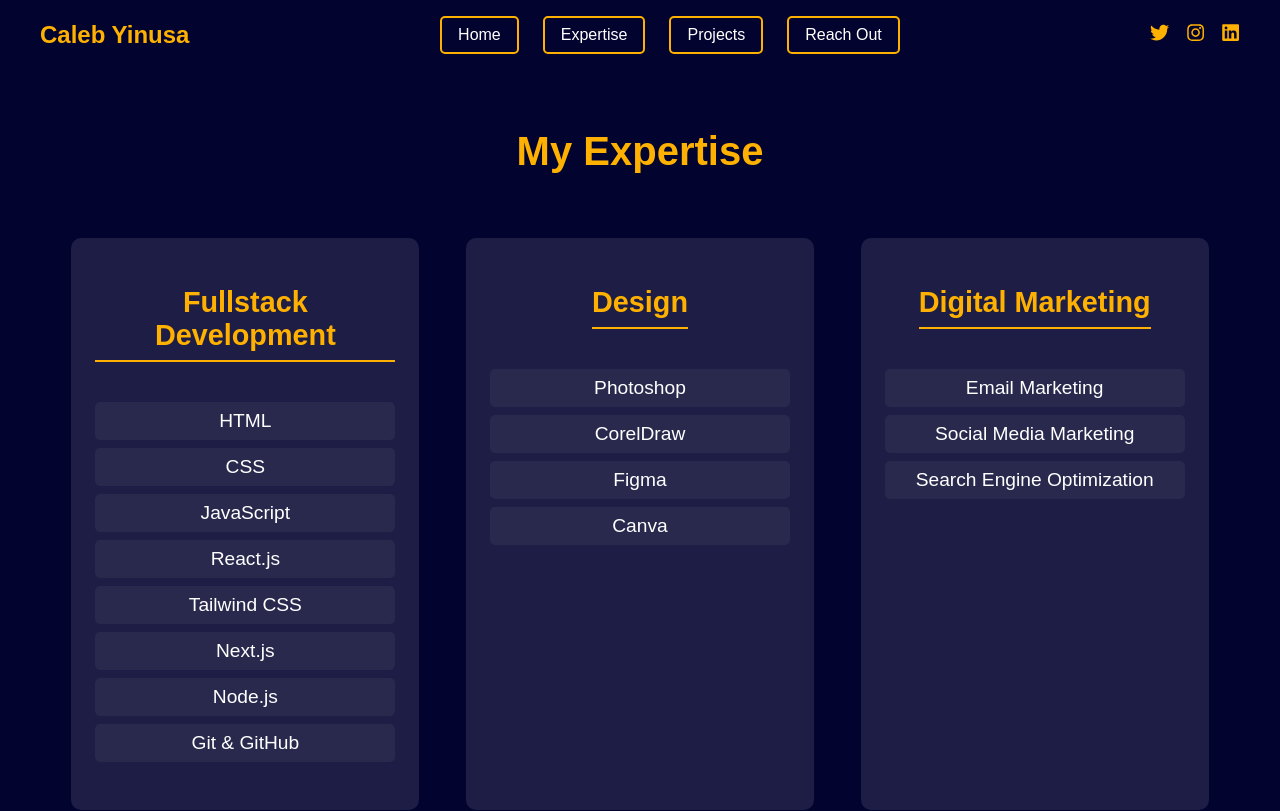
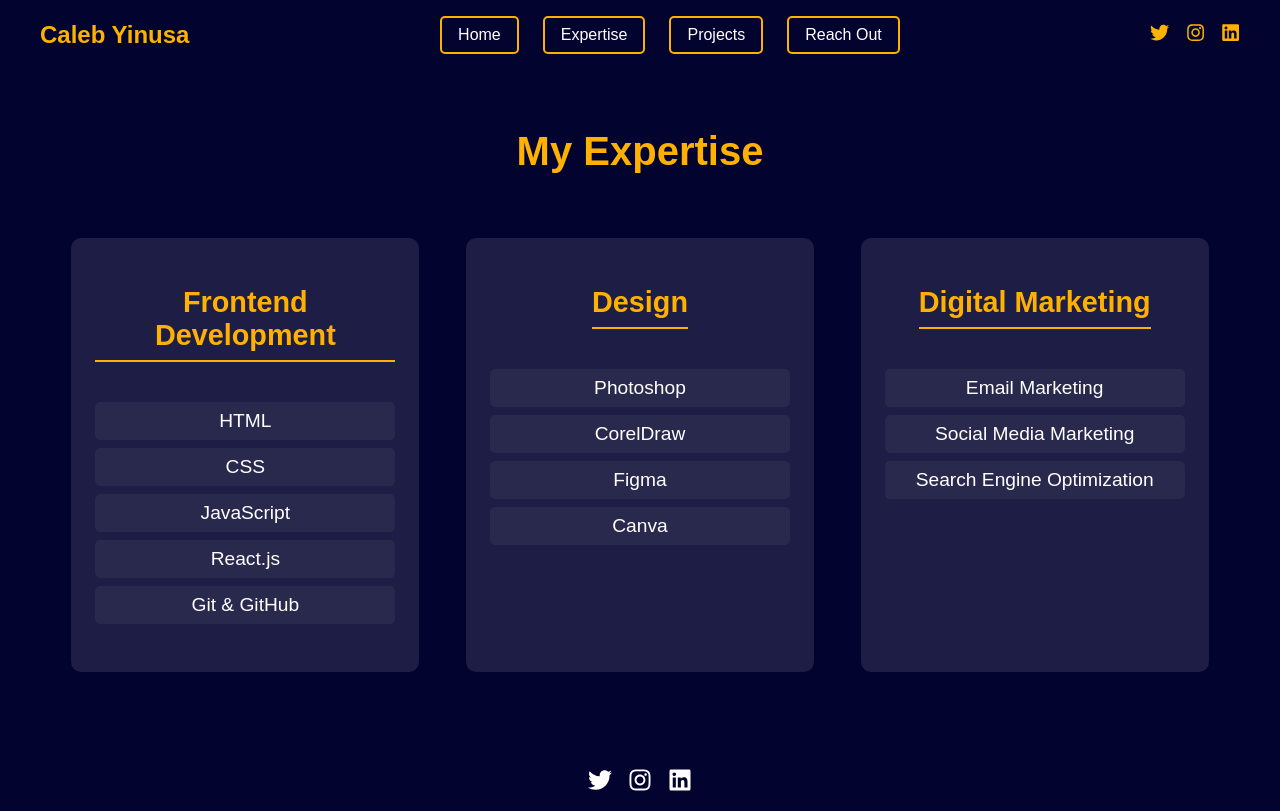
Before and after one commit to bigdevsircole/caleb-yinusa, a React (Vite) app: page /expertise in a window 1280 px wide. Shown: the top 811 px of the page. Built offline with nearby package versions, Linux system fonts and the light colour scheme.

Commit message:
Initial commit

```diff
--- a/src/pages/Expertise/Expertise.jsx
+++ b/src/pages/Expertise/Expertise.jsx
@@ -8,15 +8,15 @@ const Expertise = () => {
       <div className="expertise-categories">
         {/* Fullstack Development */}
         <div className="category">
-          <h2>Fullstack Development</h2>
+          <h2>Frontend Development</h2>
           <ul>
             <li>HTML</li>
             <li>CSS</li>
             <li>JavaScript</li>
             <li>React.js</li>
-            <li>Tailwind CSS</li>
-            <li>Next.js</li>
-            <li>Node.js</li>
+            {/* <li>Tailwind CSS</li> */}
+            {/* <li>Next.js</li> */}
+            {/* <li>Node.js</li> */}
             <li>Git & GitHub</li>
           </ul>
         </div>
--- a/src/pages/Home/Home.jsx
+++ b/src/pages/Home/Home.jsx
@@ -164,7 +164,7 @@ const Home = () => {
             <li>CSS</li>
             <li>JavaScript</li>
             <li>React.js</li>
-            <li>Tailwind CSS</li>
+            {/* <li>Tailwind CSS</li> */}
             {/* <li>Next.js</li> */}
             {/* <li>Node.js</li> */}
             <li>Git & GitHub</li>
```
